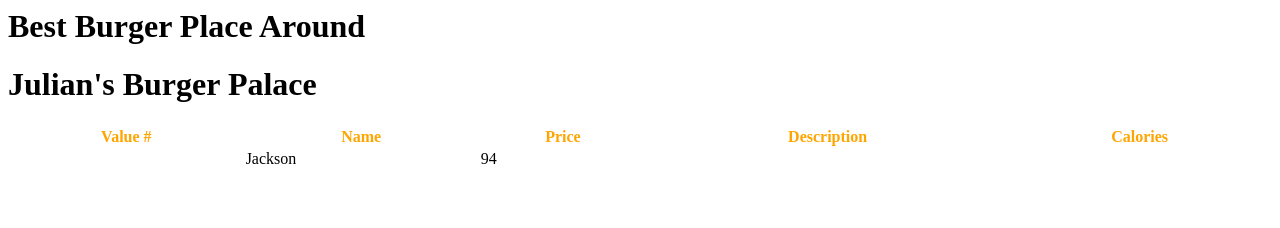
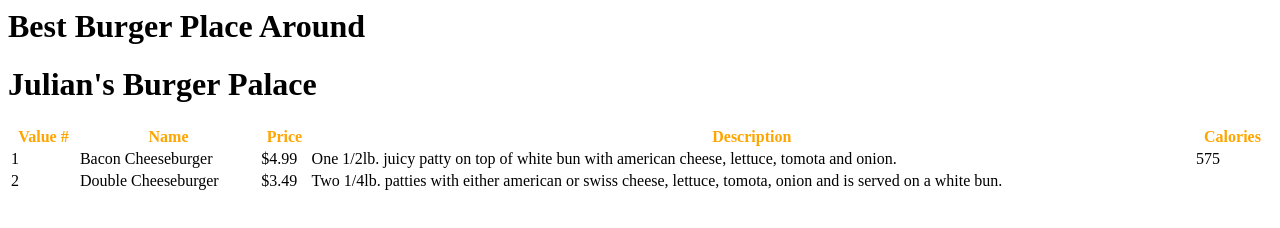
Before and after one commit to drapelajs/Fast-Food, a plain HTML site: page index.html in a window 1280 px wide. Drawn offline with Linux system fonts and the light colour scheme.

Commit message:
Added Value #1&2

```diff
--- a/index.html
+++ b/index.html
@@ -17,10 +17,19 @@
     <th>Calories</th>
   </tr>
   <tr>
-    <td></td>
-    <td>Jackson</td>
-    <td>94</td>
+    <td>1</td>
+    <td>Bacon Cheeseburger</td>
+    <td>$4.99</td>
+    <td>One 1/2lb. juicy patty on top of white bun with american cheese, lettuce, tomota and onion.</td>
+    <td>575</td>
   </tr>
+  <tr>
+    <td>2</td>
+    <td>Double Cheeseburger</td>
+    <td>$3.49</td>
+    <td>Two 1/4lb. patties with either american or swiss cheese, lettuce, tomota, onion and is served on a white bun.</td>
+  </tr>
+
 </table>
 
 
```
